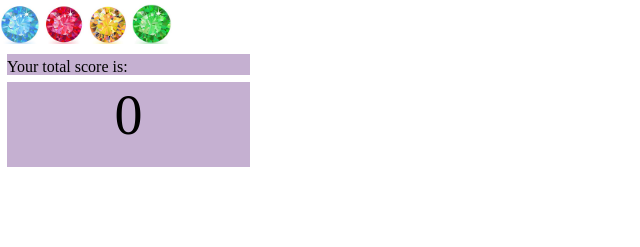
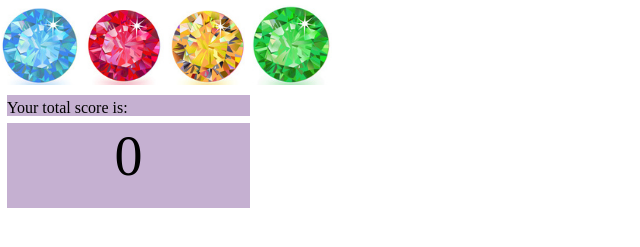
Before and after one commit to amanda-tran/Crystal-Guessing-Game, a plain HTML site: page index.html in a window 1280 px wide. Shown: the part 399-646 px from the top of the page, without its empty margins (0-640 px from the left). Drawn offline with nearby package versions, Linux system fonts and the light colour scheme.

Commit message:
prettier

```diff
--- a/assets/css/style.css
+++ b/assets/css/style.css
@@ -50,7 +50,7 @@
   clear:both;
 }
 .crystal {
-  width:40px;
+  width:80px;
   height:auto;
   margin: auto;
 }
--- a/assets/javascript/game.js
+++ b/assets/javascript/game.js
@@ -5,7 +5,9 @@ CrystalGame = {
     wins: 0,
     losses: 0,
     gameFunc: function () {
-        //Win and Lose conditions
+
+
+        //Win and Losing conditions
         if (this.playerScore >= this.goalNumber) {
             if (this.playerScore == this.goalNumber) {
                 this.wins++;
@@ -16,7 +18,7 @@ CrystalGame = {
             }
             this.gameInit();
         }
-        //If game not lost or won, keep updating playerScore html
+        //If game isn't over (w/l) then player score continue
         $("#playerScore").html(this.playerScore);
     },
     gameInit: function () {
```
